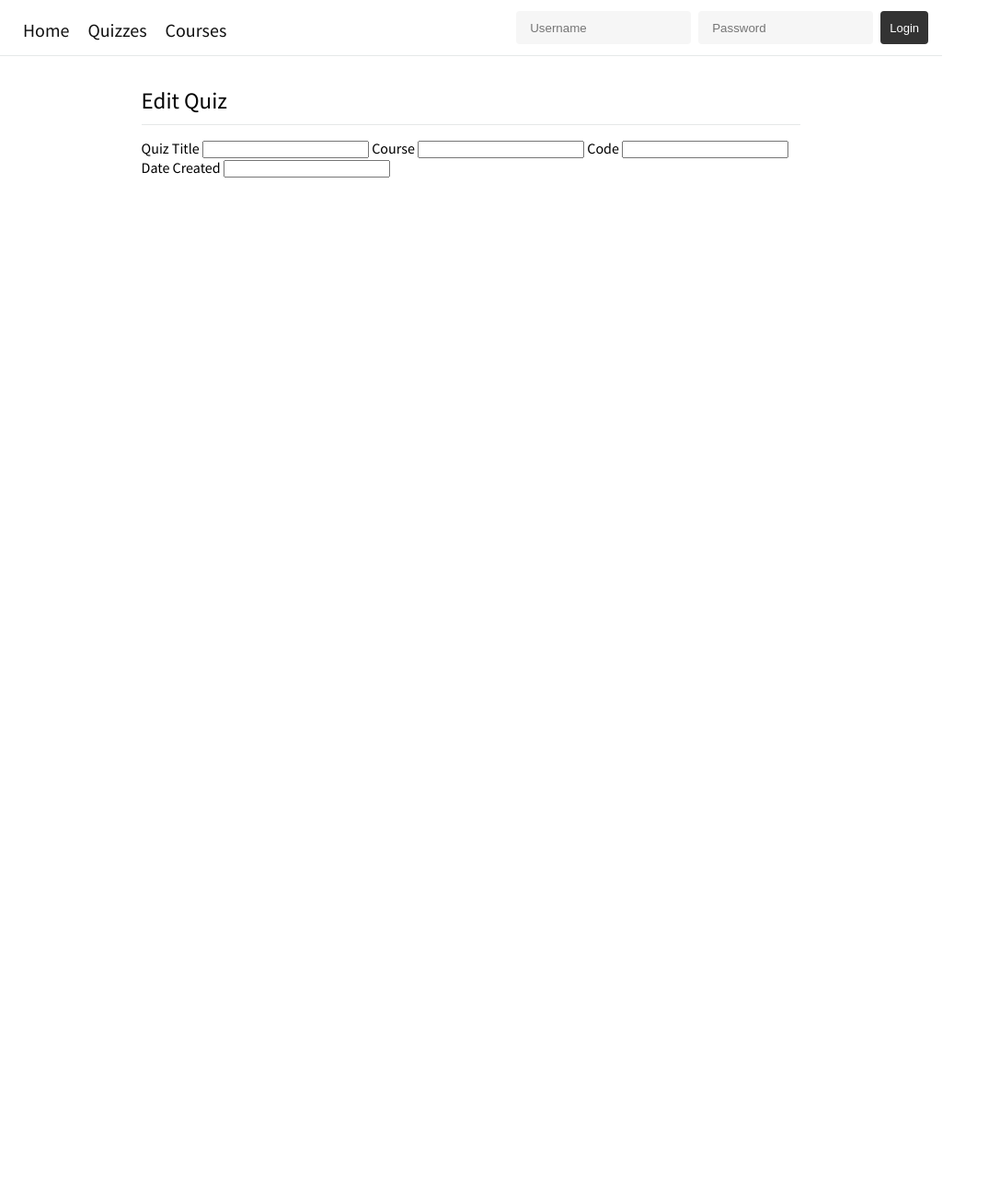
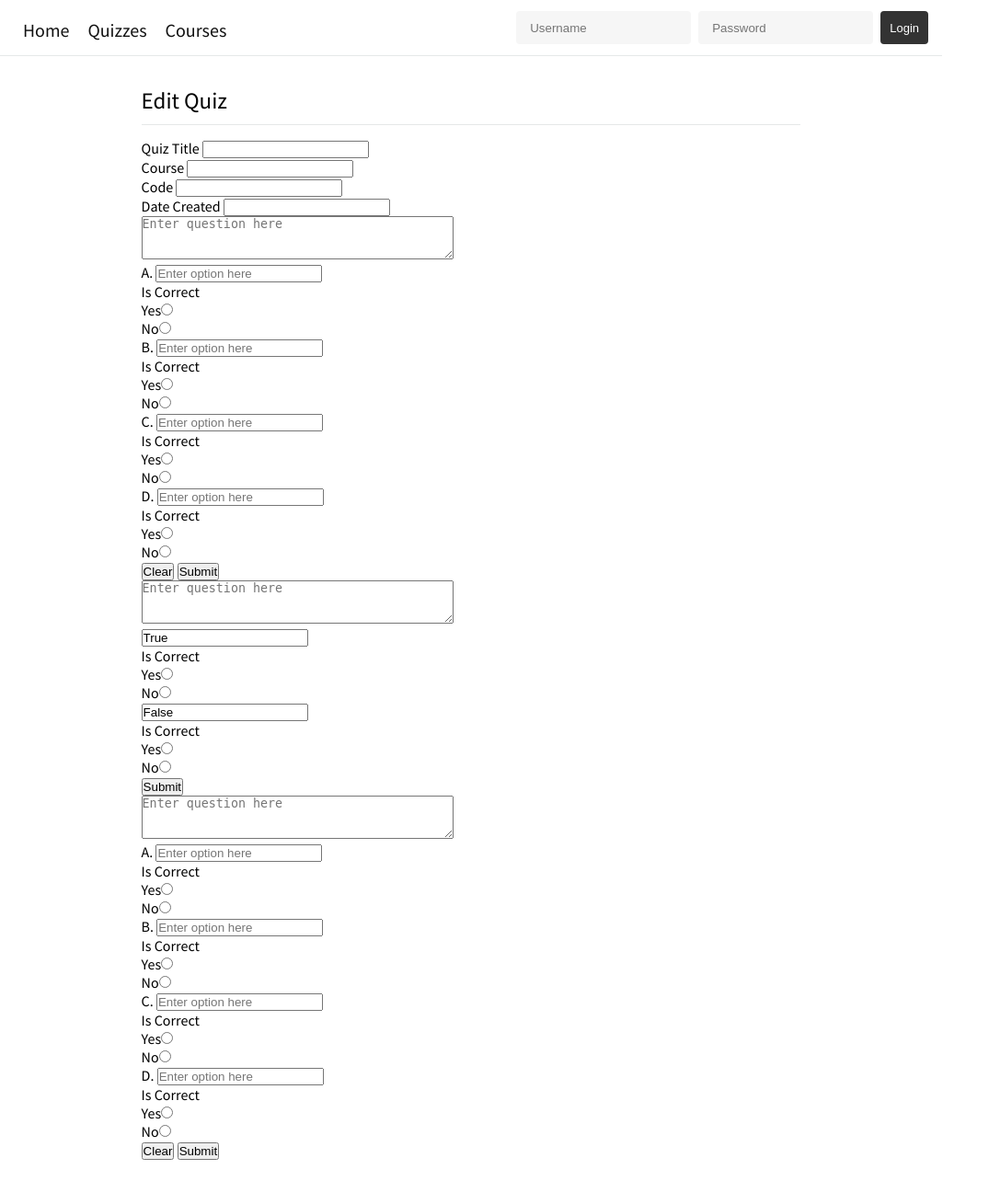
Before and after one commit to quruli/Quiz, a PHP site: page /quiz_edit.php in a window 1280 px wide. Shown: the whole page at 92% size, without its empty margins (0-1087 px from the left). Before the commit the page ends 193 px from the top, so only its background shows below. Run offline with PHP 8.4, Linux system fonts and the light colour scheme; some libraries are stand-ins or nearby versions.

Commit message:
create new Q&A feature no functions yet for programming

```diff
--- a/index.php
+++ b/index.php
@@ -3,7 +3,6 @@
 ?>
   <div class="main-wrapper">
     <?php
-    $id = $_SESSION['uid'];
     if (isset($_SESSION['invalid-pw'])) {
       echo '<h1 class="title">Invalid password!</h1><hr />';
     } else if (isset($_SESSION['logged-in'])) {
--- a/quiz_edit.php
+++ b/quiz_edit.php
@@ -7,13 +7,84 @@
 		 Edit Quiz
 	 </h1>
 
-	 <div>
+	 <div class="quiz-edit">
 		 <form action="" method="post">
-			 	Quiz Title <input type="text" name="quiz-title" />
-				Course <input type="text" name="course" />
-				Code <input type="text" name="code" />
-				Date Created <input type="text" name="date-created" />
+			 	Quiz Title <input type="text" name="quiz-title" /><br />
+				Course <input type="text" name="course" /><br />
+				Code <input type="text" name="code" /><br />
+				Date Created <input type="text" name="date-created" /><br />
 		 </form>
+
+		 <div id="multOpt"> <!-- Multiple Options -->
+			 <form id="multOpt-form">
+				 	<textarea rows="3" cols="40" name="qtn" placeholder="Enter question here"></textarea><br />
+					A. <input type="text" name="ans1" placeholder="Enter option here"/><br />
+					Is Correct <br />
+					Yes<input type="radio" name="check_ans" value="1" /><br />
+					No<input type="radio" name="check_ans" value="0" /><br />
+					B. <input type="text" name="ans2" placeholder="Enter option here"/><br />
+					Is Correct <br />
+					Yes<input type="radio" name="check_ans" value="1" /><br />
+					No<input type="radio" name="check_ans" value="0" /><br />
+					C. <input type="text" name="ans3" placeholder="Enter option here"/><br />
+					Is Correct <br />
+					Yes<input type="radio" name="check_ans" value="1" /><br />
+					No<input type="radio" name="check_ans" value="0" /><br />
+					D. <input type="text" name="ans4" placeholder="Enter option here"/><br />
+					Is Correct <br />
+					Yes<input type="radio" name="check_ans" value="1" /><br />
+					No<input type="radio" name="check_ans" value="0" /><br />
+					<button type="reset" name="clear">Clear</button>
+					<button type="submit" name="add-qtn" onclick="clear()">Submit</button>
+
+			 </form>
+		 </div>
+
+		 <div id="torf"> <!-- True of False -->
+			 <form id="torf-form">
+				 	<textarea rows="3" cols="40" name="qtn" placeholder="Enter question here"></textarea><br />
+					<input type="text" name="ans1" value="True" readonly/><br />
+					Is Correct <br />
+					Yes<input type="radio" name="check_ans" value="1" /><br />
+					No<input type="radio" name="check_ans" value="0" /><br />
+					<input type="text" name="ans2" value="False" readonly/><br />
+					Is Correct <br />
+					Yes<input type="radio" name="check_ans" value="1" /><br />
+					No<input type="radio" name="check_ans" value="0" /><br />
+					<button type="submit" name="add-qtn" onclick="clear()">Submit</button>
+			 </form>
+		 </div>
+
+		 <div id="">
+			<form id=""> <!-- Multiple Answer -->
+				<textarea rows="3" cols="40" name="qtn" placeholder="Enter question here"></textarea><br />
+				A. <input type="text" name="ans1" placeholder="Enter option here"/><br />
+				Is Correct <br />
+				Yes<input type="radio" name="check_ans" value="1" /><br />
+				No<input type="radio" name="check_ans" value="0" /><br />
+				B. <input type="text" name="ans2" placeholder="Enter option here"/><br />
+				Is Correct <br />
+				Yes<input type="radio" name="check_ans" value="1" /><br />
+				No<input type="radio" name="check_ans" value="0" /><br />
+				C. <input type="text" name="ans3" placeholder="Enter option here"/><br />
+				Is Correct <br />
+				Yes<input type="radio" name="check_ans" value="1" /><br />
+				No<input type="radio" name="check_ans" value="0" /><br />
+				D. <input type="text" name="ans4" placeholder="Enter option here"/><br />
+				Is Correct <br />
+				Yes<input type="radio" name="check_ans" value="1" /><br />
+				No<input type="radio" name="check_ans" value="0" /><br />
+				<button type="reset" name="clear">Clear</button>
+				<button type="submit" name="add-qtn" onclick="clear()">Submit</button>
+			</form>
+		 </div>
 	 </div>
 
  </div>
+
+ <script>
+	function clear() {
+		document.getElementById("multOpt-form").reset();
+	}
+
+ </script>
--- a/style.css
+++ b/style.css
@@ -214,3 +214,7 @@ th, td {
 table, td, th {
 
 }
+
+.quiz-edit {
+
+}
```
